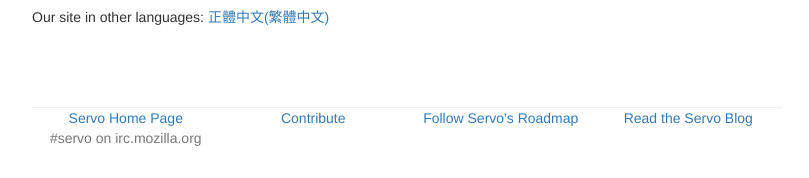
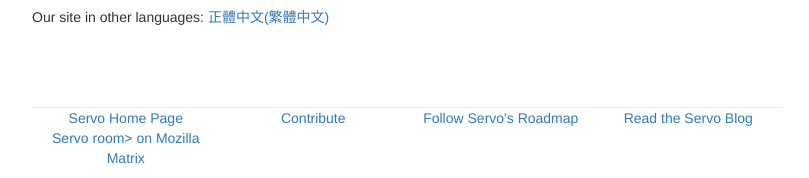
Before and after one commit to servo/download.servo.org, a plain HTML site: page index.html in a window 1280 px wide. Shown: the part 878-1056 px from the top of the page, without its empty margins (233-1042 px from the left). Drawn offline with Linux system fonts and the light colour scheme.

Commit message:
Update irc to Matrix

```diff
--- a/index.html
+++ b/index.html
@@ -108,7 +108,7 @@ option to proceed opening the application.
                     <a href="https://blog.servo.org/">Read the Servo Blog</a>
                 </div>
                 <div class="col-md-3">
-                    <p class="text-muted">#servo on irc.mozilla.org</p>
+                    <p class="text-muted"><a href="https://chat.mozilla.org/#/room/#servo:mozilla.org">Servo room> on <a href="https://wiki.mozilla.org/Matrix">Mozilla Matrix</a></p>
                 </div>
             </footer>
         </div>
```
